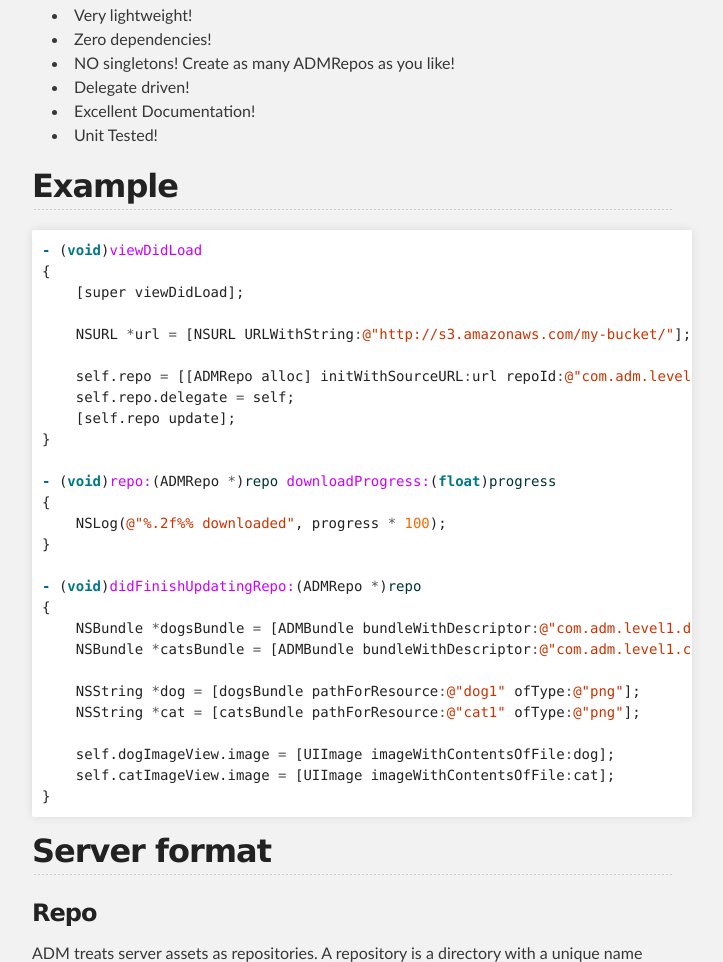
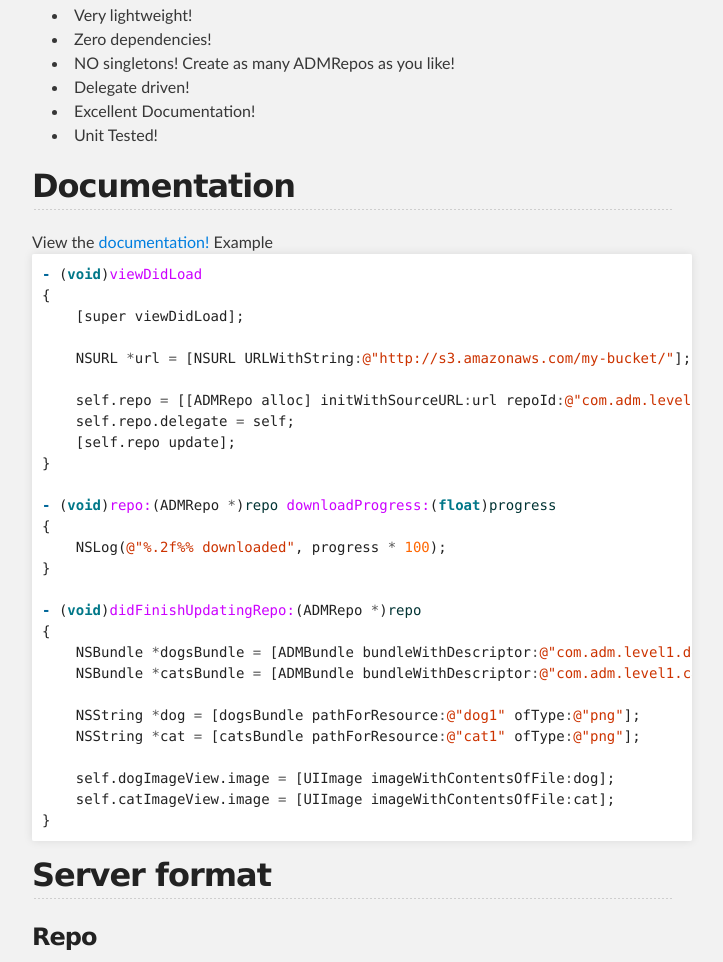
Before and after one commit to marksands/AssetDistributionManager, a plain HTML site: page index.html in a window 1280 px wide. Shown: the part 784-1746 px from the top of the page, without its empty margins (288-1011 px from the left). Drawn offline with Linux system fonts and the light colour scheme.

Commit message:
Add link to documentation

```diff
--- a/index.html
+++ b/index.html
@@ -61,6 +61,10 @@
 <li>Excellent Documentation!</li>
 <li>Unit Tested!</li>
 </ul><h2>
+
+<a name="documentation" class="anchor" href="#documentation"><span class="octicon octicon-link"></span></a>Documentation</h2>
+View the <a href="documentation/">documentation!</a>
+
 <a name="example" class="anchor" href="#example"><span class="octicon octicon-link"></span></a>Example</h2>
 
 <div class="highlight"><pre><span class="k">-</span> <span class="p">(</span><span class="kt">void</span><span class="p">)</span><span class="nf">viewDidLoad</span>
```
